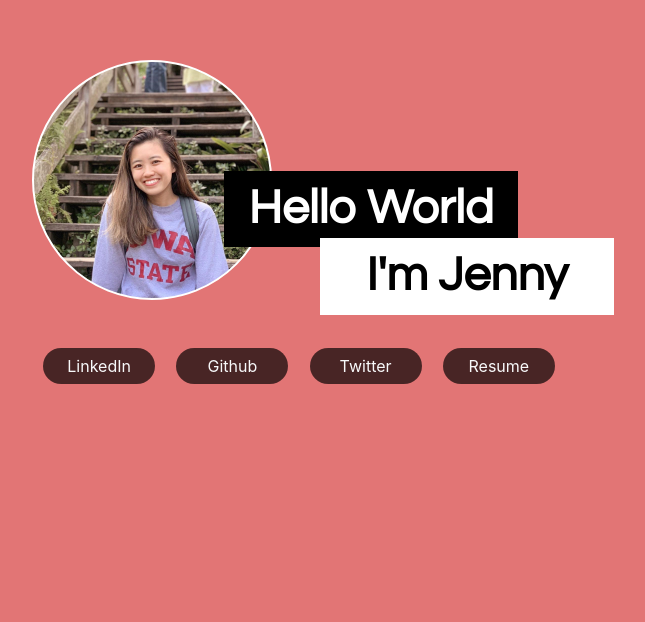
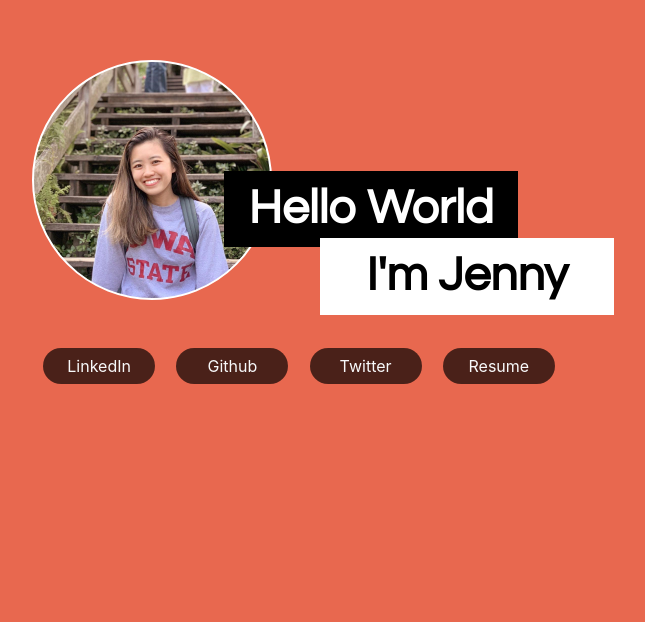
Before and after one commit to jjennha/portfolio, a React (Create React App) app in the folder portfolio/: page / in a window 1280 px wide. Shown: the part 178-800 px from the top of the page, without its empty margins (341-986 px from the left). Built offline with nearby package versions, Linux system fonts and the light colour scheme.

Commit message:
cover color

```diff
--- a/portfolio/src/components/Contact.tsx
+++ b/portfolio/src/components/Contact.tsx
@@ -18,18 +18,3 @@ export default function Contact() {
             </div>
     )
 }
-function foo(){
-return (
-    <div className="about-section info-more">
-            <div className="links-container">
-                {
-                    contacts.map((c) => {
-                        return (
-                            <Button variant="outline-light" onClick={() => window.open(c.link, "_blank")}>{c.name}</Button>
-                        )
-                    })
-                }
-            </div>
-        </div>
-)
-}
--- a/portfolio/src/css/Cover.css
+++ b/portfolio/src/css/Cover.css
@@ -1,5 +1,5 @@
 .cover-container {
-    background: #e27575;
+    background: #e8684f;
     display: flex;
     flex-direction: column;
     justify-content: center;
```
